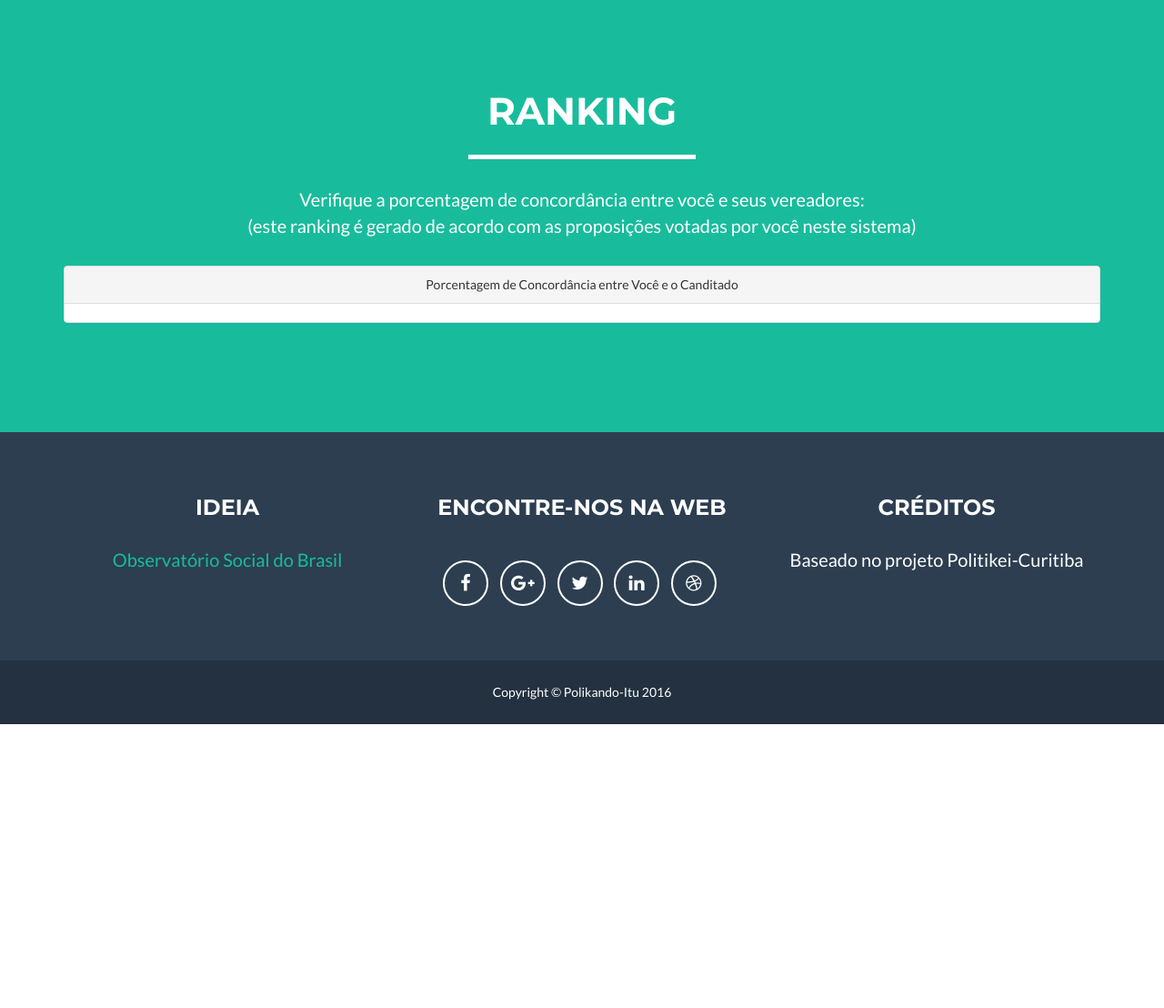
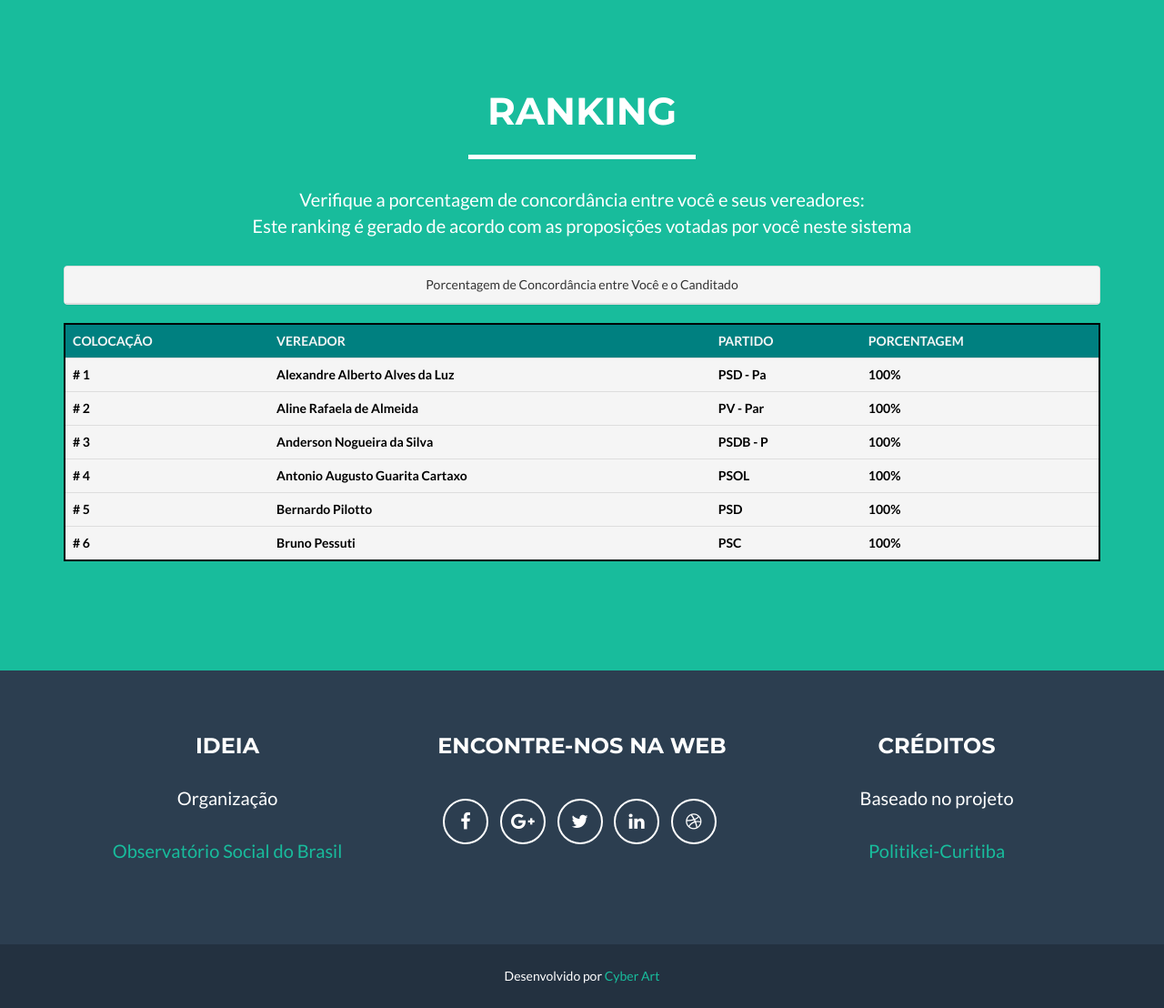
Before and after one commit to bussola/django-politikeiWeb, a Django app: template politikandoProject/templates/FrontEndPolitikando/proposicoes.html in a window 1280 px wide. Shown: the part 839-1947 px from the top of the page at 91% size. Before the commit the page ends 1635 px from the top, so only its background shows below. Run offline with Django 3.2, Linux system fonts and the light colour scheme; the template is opened without the code that fills it, so the values that code supplies are empty; some libraries are stand-ins or nearby versions.

Commit message:
atualizacao proposicoes
botoes "concordo" e "não concordo" inseridos nas proposições

tabela ranking inserida

```diff
--- a/politikandoProject/templates/FrontEndPolitikando/proposicoes.html
+++ b/politikandoProject/templates/FrontEndPolitikando/proposicoes.html
@@ -181,14 +181,62 @@
             </div>
             <center> <div class="row">
                  <!-- <div class="col-lg-4 col-lg-offset-2"> -->
-                    <p>Verifique a porcentagem de concordância entre você e seus vereadores:<br> (este ranking é gerado de acordo com as proposições votadas por você neste sistema) </p></center><br>
+                    <p>Verifique a porcentagem de concordância entre você e seus vereadores:<br> Este ranking é gerado de acordo com as proposições votadas por você neste sistema </p></center><br>
 					<div class="panel panel-default">
-					<!-- Painel Default -->
-					<div class="panel-heading"><center>Porcentagem de Concordância entre Você e o Canditado</center></div>
+						<!-- Painel Default -->
+						<div class="panel-heading"><center>Porcentagem de Concordância entre Você e o Canditado</center></div>
+					</div>
 
 					<!-- Tabela Default -->
-					<table class="table">
-					...
+					<table class="table" style="width:100%; color:#000000; background-color:#F5F5F5; border: 2px solid black;">
+						<tr style="background-color:#008080; color:#F5F5F5">
+							<th> COLOCAÇÃO </th>
+							<th> VEREADOR </th>
+							<th> PARTIDO </th>
+							<th> PORCENTAGEM </th>
+						</tr>
+						<tr>
+							<th> # 1 </th>
+							<th> Alexandre Alberto Alves da Luz </th>
+							<th> PSD - Pa </th>
+							<th> 100% </th>
+						</tr>
+
+						<tr>
+							<th> # 2 </th>
+							<th> Aline Rafaela de Almeida </th>
+							<th> PV - Par </th>
+							<th> 100% </th>
+						</tr>
+
+						<tr>
+							<th> # 3 </th>
+							<th> Anderson Nogueira da Silva </th>
+							<th> PSDB - P </th>
+							<th> 100% </th>
+						</tr>
+
+						<tr>
+							<th> # 4 </th>
+							<th> Antonio Augusto Guarita Cartaxo </th>
+							<th> PSOL </th>
+							<th> 100% </th>
+						</tr>
+
+						<tr>
+							<th> # 5 </th>
+							<th> Bernardo Pilotto </th>
+							<th> PSD </th>
+							<th> 100% </th>
+						</tr>
+
+						<tr>
+							<th> # 6 </th>
+							<th> Bruno Pessuti </th>
+							<th> PSC </th>
+							<th> 100% </th>
+						</tr>
+
 					</table>
 			</div>
 					<!-- <img src="img/barra-proposicoes.jpg" class="img-responsive" alt=""> -->
@@ -267,7 +315,7 @@
                 <div class="row">
                     <div class="footer-col col-md-4">
                         <h3>Ideia</h3>
-                        <p><a href="http://osbrasil.org.br/" target="_blank">Observatório Social do Brasil</a><br>
+                        <p>Organização<br><br><a href="http://osbrasil.org.br/" target="_blank">Observatório Social do Brasil</a><br>
                             <br></p>
                     </div>
                     <center><div class="footer-col col-md-4">
@@ -300,8 +348,9 @@
         <div class="footer-below">
             <div class="container">
                 <div class="row">
-                    <div class="col-lg-12">
-                        Copyright &copy; Polikando-Itu 2016
+                    <div class="<col-lg-12">
+                        <!-- Copyright &copy; Polikando-Itu 2016 -->
+						Desenvolvido por <a href="http://www.cyberart.com.br" target="_blank" > Cyber Art</a>
                     </div>
                 </div>
             </div>
```
Also changed, not shown: other parts of politikandoProject/templates/FrontEndPolitikando/proposicoes.html (+20 -8 lines).
